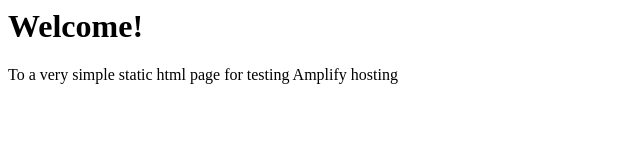
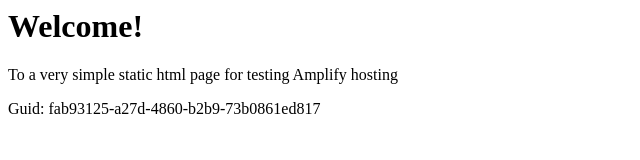
Before and after one commit to aws-aemilia-mxp/Github-PR-Commit-Integration-Test-DoNotTouch-Gith-OKSLNVO2-v1-prod-eu-south-1, a website: page src/index.html in a window 1280 px wide. Shown: the whole page, without its empty margins (0-640 px from the left). Drawn offline with Linux system fonts and the light colour scheme.

Commit message:
commit from integ tests

```diff
--- a/src/index.html
+++ b/src/index.html
@@ -1,3 +1,5 @@
+
+
 <html lang="en">
 
 <head>
@@ -10,6 +12,6 @@
 <body>
     <h1>Welcome!</h1>
     <p>To a very simple static html page for testing Amplify hosting</p>
-</body>
+    <p>Guid: fab93125-a27d-4860-b2b9-73b0861ed817</p></body>
 
 </html>
```
